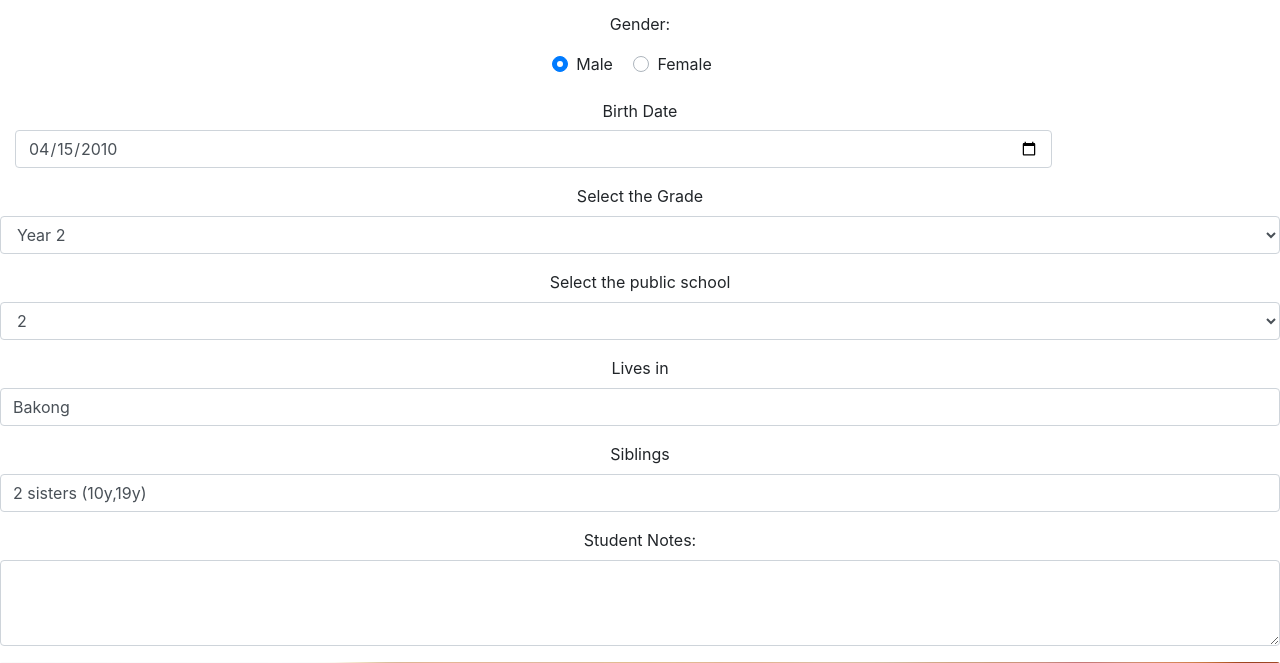
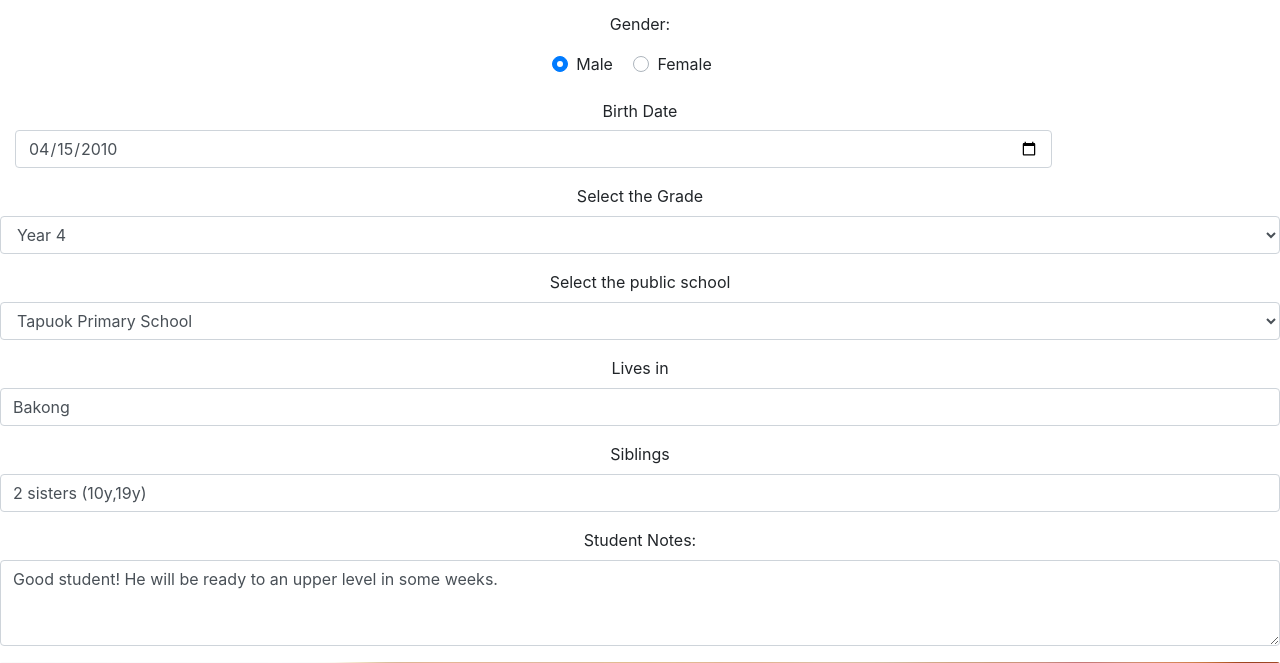
Before and after one commit to fbsilva/PyDreambig, a Django app: template student/templates/studentInfo.html in a window 1280 px wide. Shown: the part 496-1159 px from the top of the page. Run offline with Django 3.2, Linux system fonts and the light colour scheme; the template is opened without the code that fills it: values that come from a table or form of the project are taken from there, others are empty; data comes from the database, SQL or seed files in the repository; both versions use the stored data as it was after the commit; some libraries are stand-ins or nearby versions.

Commit message:
Already can see the information by student. We need to change the code to be possible edit the profile

```diff
--- a/student/templates/index.html
+++ b/student/templates/index.html
@@ -25,7 +25,7 @@
                 <div class="card-body">
                     <h5 class="card-title">{{student.name}}</h5>
                     <p class="card-text">{{student.birthdate}}</p>
-                    <a class="btn btn-primary" href="/student/student_info">Student File</a>
+                    <a class="btn btn-primary" href="/student/student_info/{{student.id}}">Student File</a>
                 </div>
             </div>
         </div>
--- a/student/templates/studentInfo.html
+++ b/student/templates/studentInfo.html
@@ -15,9 +15,9 @@
         <select class="form-control" name="classOption">
             {% for level in levels %}
                 {% if level.id == student.level_id %}
-                    <option selected id="{{level.id}}">{{level.id}}) {{level.level}} - {{level.period}}</option>
+                    <option selected id="{{level.id}}" value="{{level.id}}">{{level.id}}) {{level.level}} - {{level.period}}</option>
                 {% else %}
-                    <option id="{{level.id}}">{{level.id}}) {{level.level}} - {{level.period}}</option>
+                    <option id="{{level.id}}" value="{{level.id}}">{{level.id}}) {{level.level}} - {{level.period}}</option>
                 {% endif %}
             {% endfor %}
         </select>
@@ -51,31 +51,25 @@
     <div class="form-group">
         <label>Select the Grade</label>
         <select class="form-control" name="gradeOption" id="gradeOption">
-            <option id="year1" {% if student.grade == 3 %} selected {% endif %}>Year 1</option>
-            <option id="year2" {% if student.grade == 4 %} selected {% endif %}>Year 2</option>
-            <option id="year3" {% if student.grade == 1 %} selected {% endif %}>Year 3</option>
-            <option id="year4" {% if student.grade == 1 %} selected {% endif %}>Year 4</option>
-            <option id="year5" {% if student.grade == 1 %} selected {% endif %}>Year 5</option>
-            <option id="year6" {% if student.grade == 1 %} selected {% endif %}>Year 6</option>
-            <option id="year7" {% if student.grade == 1 %} selected {% endif %}>Year 7</option>
-            <option id="year8" {% if student.grade == 1 %} selected {% endif %}>Year 8</option>
-            <option id="year9" {% if student.grade == 1 %} selected {% endif %}>Year 9</option>
-            <option id="year10 {% if student.grade == 1 %} selected {% endif %}">Year 10</option>
-            <option id="year11 {% if student.grade == 1 %} selected {% endif %}">Year 11</option>
-            <option id="year12 {% if student.grade == 1 %} selected {% endif %}">Year 12</option>
-            <option id="other" {% if student.grade == 1 %} selected {% endif %}>Other</option>
+            {% for grade in grades %}
+                {% if grade.id == student.grade %}
+                    <option selected id="{{grade.id}}" value="{{grade.id}}">{{grade.name}}</option>
+                {% else %}
+                    <option id="{{grade.id}}" value="{{grade.id}}">{{grade.name}})</option>
+                {% endif %}
+            {% endfor %}
         </select>
     </div>
     <div class="form-group">
         <label>Select the public school</label>
         <select class="form-control" name="publicSchool" id="publicSchool">
-            <option selected>{{student.school}}</option>
-            <option id="phumsteung_primary">Phum Steung Primary School</option>
-            <option id="tapuok_primary">Tapuok Primary School</option>
-            <option id="ruluos_primary">Roluos Primary School</option>
-            <option id="bakong_high">Bakong High School</option>
-            <option id="koktrach_primary">Kok Trach Primary School</option>
-            <option id="roluos_secundary">Roluos Secundary School</option>
+            {% for school in schools %}
+                {% if school.id == student.school %}
+                    <option selected id="{{school.id}}" value="{{school.id}}">{{school.name}}</option>
+                {% else %}
+                    <option id="{{school.id}}" value="{{school.id}}">{{school.name}}</option>
+                {% endif %}
+            {% endfor %}
         </select>
     </div>
     <div class="form-group">
@@ -88,7 +82,7 @@
     </div>
     <div class="form-group">
         <label>Student Notes:</label>
-        <textarea class="form-control" id="studentNotes" name="studentNotes" rows="3" value="{{student.notes}}"></textarea>
+        <textarea class="form-control" id="studentNotes" name="studentNotes" rows="3">{{student.notes}}</textarea>
     </div>
     <div class="form-group">
         {% load static %}
--- a/student/urls.py
+++ b/student/urls.py
@@ -10,5 +10,5 @@ urlpatterns = [
     path('new_form_submission', views.new_form_submission),
     path('information', views.information),
     path('successful', views.successful),
-    path('student_info', views.student_info)
+    path('student_info/<int:student_id>/', views.student_info, name='student_info')
 ] + static(settings.MEDIA_URL, document_root=settings.MEDIA_ROOT)
```
Also changed, not shown: student/views.py (+6 -8 lines), db.sqlite3.
